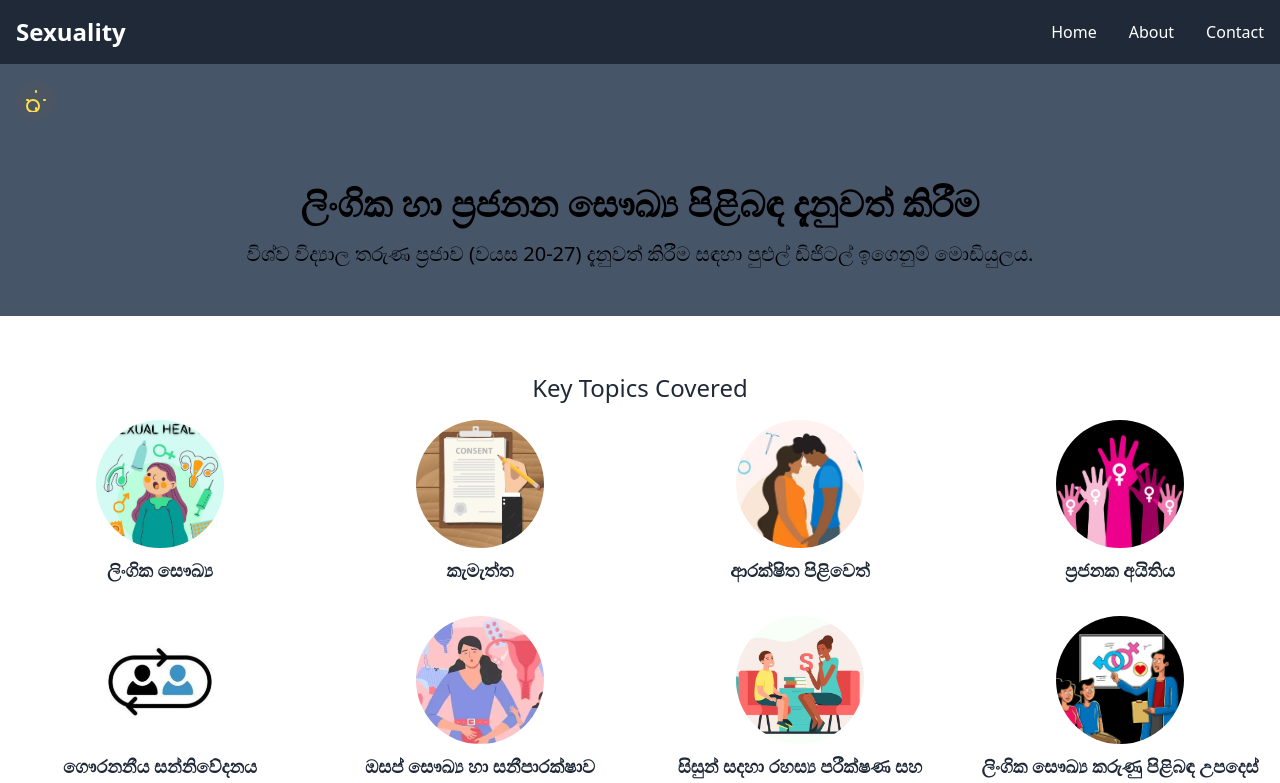
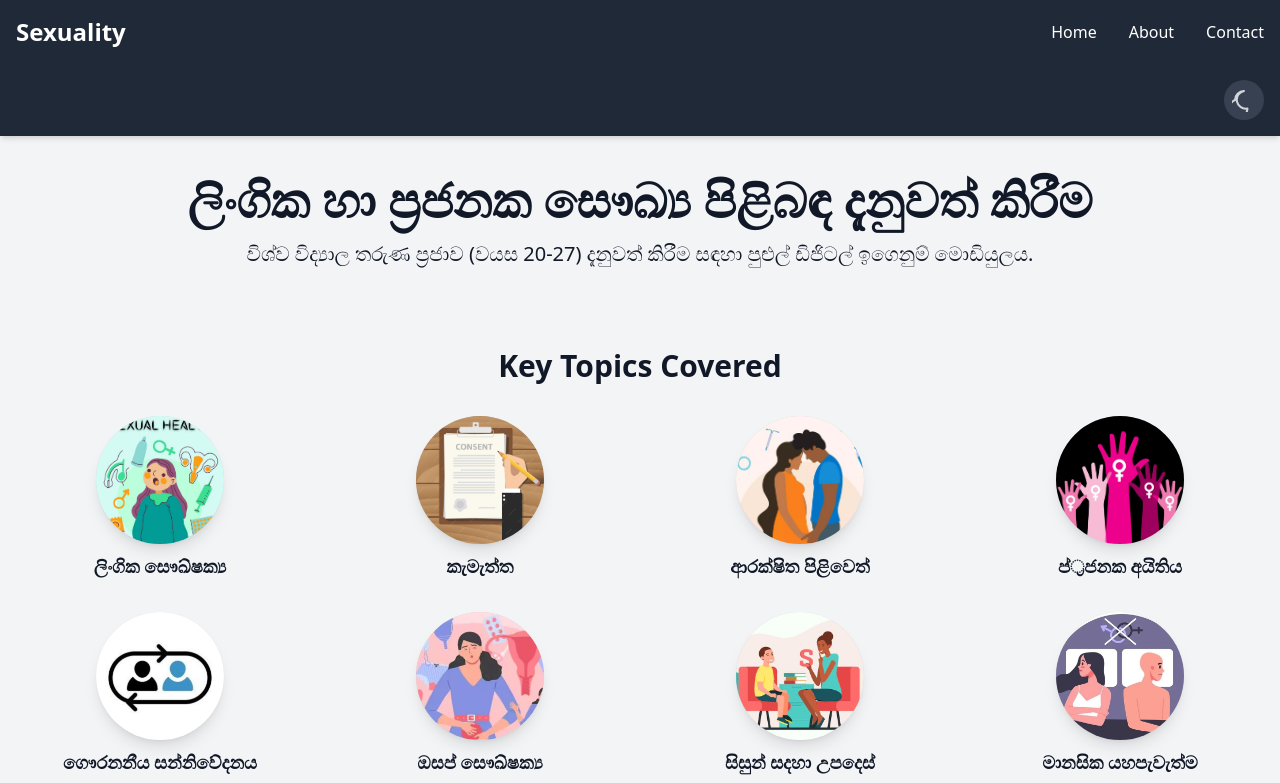
Before and after one commit to tharindu748/Sexuality, a React (Vite) app: page / in a window 1280 px wide. Shown: the top 783 px of the page. Built offline with nearby package versions, Linux system fonts and the light colour scheme.

Commit message:
home page update

```diff
--- a/src/Componants/Navbar.jsx
+++ b/src/Componants/Navbar.jsx
@@ -1,4 +1,4 @@
-// src/components/Navbar.jsx
+
 import React, { useState } from 'react';
 
 const Navbar = () => {
--- a/src/pages/Home.jsx
+++ b/src/pages/Home.jsx
@@ -11,11 +11,10 @@ import Respectful from './image/Respectful.png';
 import Consent from './image/Consent.png';
 import Safe_practices from './image/Safe_practices.png';
 
-
 const HomePage = () => {
   const [isDarkMode, setIsDarkMode] = useState(false);
 
-  // Load the theme from local storage on initial load
+  // Load theme on initial load
   useEffect(() => {
     const savedTheme = localStorage.getItem('theme');
     if (savedTheme === 'dark') {
@@ -28,7 +27,7 @@ const HomePage = () => {
   }, []);
 
   const toggleDarkMode = () => {
-    setIsDarkMode(!isDarkMode);
+    setIsDarkMode((prev) => !prev);
     if (!isDarkMode) {
       document.documentElement.classList.add('dark');
       localStorage.setItem('theme', 'dark');
@@ -39,24 +38,47 @@ const HomePage = () => {
   };
 
   return (
-    <div className={`${isDarkMode ? 'bg-gray-900 text-white' : 'bg-slate-600 text-black'}`}>
+    <div className={`min-h-screen transition-all duration-500 ${isDarkMode ? 'bg-gray-900 text-white' : 'bg-gray-100 text-gray-900'}`}>
       {/* Navbar */}
-      <nav className="p-4">
-        <div className="max-w-screen-xl mx-auto flex justify-between items-center">
-          {/* <div className="text-2xl font-semibold">Sexuality Project</div> */}
+      <nav className="p-4 shadow-md bg-gray-800 text-white">
+        <div className="max-w-7xl mx-auto flex justify-between items-center">
+          <h1 className="text-2xl font-bold"></h1>
 
-          {/* Dark Mode Button */}
+          {/* Dark Mode Toggle */}
           <button
             onClick={toggleDarkMode}
-            className="text-yellow-300 p-2 rounded-full bg-gray-600 hover:bg-gray-500"
+            className="p-2 rounded-full bg-gray-700 hover:bg-gray-600 transition-all"
+            aria-label="Toggle Dark Mode"
           >
             {isDarkMode ? (
-              <svg className="w-6 h-6" fill="none" stroke="currentColor" viewBox="0 0 24 24" xmlns="http://www.w3.org/2000/svg">
-                <path strokeLinecap="round" strokeLinejoin="round" strokeWidth="2" d="M12 3v1m0 16v1m9-9h-1M4 12H3m12 0a6 6 0 11-12 0 6 6 0 0112 0z" />
+              <svg
+                className="w-6 h-6 text-yellow-300"
+                fill="none"
+                stroke="currentColor"
+                viewBox="0 0 24 24"
+                xmlns="http://www.w3.org/2000/svg"
+              >
+                <path
+                  strokeLinecap="round"
+                  strokeLinejoin="round"
+                  strokeWidth="2"
+                  d="M12 3v1m0 16v1m9-9h-1M4 12H3m16.364 4.364l-.707-.707M7.05 7.05l-.707-.707m12.02 12.02l-.707.707M7.05 16.95l-.707.707M16.95 7.05l-.707-.707"
+                />
               </svg>
             ) : (
-              <svg className="w-6 h-6" fill="none" stroke="currentColor" viewBox="0 0 24 24" xmlns="http://www.w3.org/2000/svg">
-                <path strokeLinecap="round" strokeLinejoin="round" strokeWidth="2" d="M12 3v1m0 16v1m9-9h-1M4 12H3m6 0a6 6 0 11-6 6 6 6 0 016-6z" />
+              <svg
+                className="w-6 h-6 text-gray-300"
+                fill="none"
+                stroke="currentColor"
+                viewBox="0 0 24 24"
+                xmlns="http://www.w3.org/2000/svg"
+              >
+                <path
+                  strokeLinecap="round"
+                  strokeLinejoin="round"
+                  strokeWidth="2"
+                  d="M12 3a9 9 0 00-9 9 9 9 0 1012.454 8.536A7 7 0 0112 3z"
+                />
               </svg>
             )}
           </button>
@@ -64,158 +86,57 @@ const HomePage = () => {
       </nav>
 
       {/* Hero Section */}
-      <section className="text-center py-12">
-        <div className="max-w-screen-xl mx-auto px-4">
-          <h1 className="text-4xl font-bold">ලිංගික හා ප්‍රජනන සෞඛ්‍ය පිළිබඳ දැනුවත් කිරීම</h1>
-          <p className="mt-4 text-xl">විශ්ව විද්‍යාල තරුණ ප්‍රජාව (වයස 20-27) දැනුවත් කිරීම සඳහා පුළුල් ඩිජිටල් ඉගෙනුම් මොඩියුලය.
+      <section className="text-center py-10">
+        <div className="max-w-7xl mx-auto px-4">
+          <h1 className="text-4xl font-extrabold sm:text-5xl">ලිංගික හා ප්‍රජනක සෞඛ්‍ය පිළිබඳ දැනුවත් කිරීම</h1>
+          <p className="mt-4 text-lg sm:text-xl">
+          විශ්ව විද්‍යාල තරුණ ප්‍රජාව (වයස 20-27) දැනුවත් කිරීම සඳහා පුළුල් ඩිජිටල් ඉගෙනුම් මොඩියුලය.
           </p>
         </div>
       </section>
 
-      {/* Project Description Section */}
-      <section className="py-8 px-4 bg-white">
-  <div className="max-w-screen-xl mx-auto text-center text-gray-800">
-    {/* <h2 className="text-3xl font-semibold">Our Group Project</h2>
-    <p className="mt-4 text-lg">
-      Our faculty has developed a comprehensive sexual and reproductive health awareness project for young adults (ages 20-27).
-      The project is a digital learning module designed to educate young adults about the essential aspects of sexual and reproductive health.
-    </p> */}
-
-    <h3 className="text-2xl font-medium mt-6">Key Topics Covered</h3>
-    <div className="grid grid-cols-1 sm:grid-cols-2 md:grid-cols-3 lg:grid-cols-4 gap-8 mt-4">
-      {/* ලිංගික සෞඛ්‍ය */}
-      <Link to="/Sexual_health" className="group text-center">
-        <div className="w-32 h-32 mx-auto bg-gray-200 rounded-full overflow-hidden">
+      {/* Topics Section */}
+      <section className="py-10">
+        <div className="max-w-7xl mx-auto px-4">
+          <h2 className="text-3xl font-semibold text-center mb-8">Key Topics Covered</h2>
+          <div className="grid grid-cols-1 sm:grid-cols-2 md:grid-cols-3 lg:grid-cols-4 gap-8">
+            {/* Topic Cards */}
+            {topics.map((topic) => (
+              <Link
+                to={topic.link}
+                key={topic.title}
+                className="group text-center hover:scale-105 transform transition duration-300"
+              >
+                <div className="w-32 h-32 mx-auto bg-gray-300 dark:bg-gray-700 rounded-full overflow-hidden shadow-lg">
                   <img
-            src={Sexual_health}// Replace with your image source
-            alt="Security Practices"
-            className="w-full h-full object-cover group-hover:scale-105 transition-transform duration-300"
+                    src={topic.image}
+                    alt={topic.title}
+                    className="w-full h-full object-cover group-hover:opacity-80 transition duration-300"
                   />
                 </div>
-        <h4 className="mt-2 text-lg font-semibold group-hover:text-gray-700">ලිංගික සෞඛ්‍ය</h4>
+                <h4 className="mt-2 text-lg font-semibold group-hover:text-blue-500 dark:group-hover:text-yellow-300">
+                  {topic.title}
+                </h4>
               </Link>
-
-      {/* කැමැත්ත */}
-      <Link to="/Consent" className="group text-center">
-        <div className="w-32 h-32 mx-auto bg-gray-200 rounded-full overflow-hidden">
-          <img
-            src={Consent}// Replace with your image source
-            alt="Right to Worship"
-            className="w-full h-full object-cover group-hover:scale-105 transition-transform duration-300"
-          />
+            ))}
           </div>
-        <h4 className="mt-2 text-lg font-semibold group-hover:text-gray-700">කැමැත්ත</h4>
-      </Link>
-
-      {/* ආරක්ෂිත පිළිවෙත් */}
-      <Link to="/Safe_practices" className="group text-center">
-        <div className="w-32 h-32 mx-auto bg-gray-200 rounded-full overflow-hidden">
-          <img
-            src={Safe_practices}// Replace with your image source
-            alt="Health and Hygiene"
-            className="w-full h-full object-cover group-hover:scale-105 transition-transform duration-300"
-          />
-        </div>
-        <h4 className="mt-2 text-lg font-semibold group-hover:text-gray-700">ආරක්ෂිත පිළිවෙත්</h4>
-      </Link>
-
-      {/* ප්‍රජනක අයිතිය */}
-      <Link to="/ReproductiveRights" className="group text-center">
-        <div className="w-32 h-32 mx-auto bg-gray-200 rounded-full overflow-hidden">
-          <img
-            src={reproductive_right} // Replace with your image source
-            alt="Confidential Screening"
-            className="w-full h-full object-cover group-hover:scale-105 transition-transform duration-300"
-          />
-        </div>
-        <h4 className="mt-2 text-lg font-semibold group-hover:text-gray-700">ප්‍රජනක අයිතිය</h4>
-      </Link>
-
-      {/*ගෞරනනීය සන්නිවේදනය */}
-      <Link to="/Respectful_communication" className="group text-center">
-        <div className="w-32 h-32 mx-auto bg-gray-200 rounded-full overflow-hidden">
-          <img
-            src={Respectful}// Replace with your image source
-            alt="Sexual Health Counseling"
-            className="w-full h-full object-cover group-hover:scale-105 transition-transform duration-300"
-          />
-        </div>
-        <h4 className="mt-2 text-lg font-semibold group-hover:text-gray-700">ගෞරනනීය සන්නිවේදනය</h4>
-      </Link>
-
-      {/* ඔසප් සෞඛ්‍ය හා සනීපාරක්ෂාව */}
-      <Link to="/MenstrualHealthandHygiene" className="group text-center">
-        <div className="w-32 h-32 mx-auto bg-gray-200 rounded-full overflow-hidden">
-          <img
-            src={Menstrual_health} // Replace with your image source
-            alt="Open Discussions with Parents"
-            className="w-full h-full object-cover group-hover:scale-105 transition-transform duration-300"
-          />
-        </div>
-        <h4 className="mt-2 text-lg font-semibold group-hover:text-gray-700">ඔසප් සෞඛ්‍ය හා සනීපාරක්ෂාව</h4>
-      </Link>
-
-      {/* සිසුන් සදහා රහස්‍ය පරීක්ෂණ සහ උපදෙස් සේවාව */}
-      <Link href="/Confidential_Screenings_and_Counseling_Services_for_Students" className="group text-center">
-        <div className="w-32 h-32 mx-auto bg-gray-200 rounded-full overflow-hidden">
-          <img
-            src={Counseling_Services_for_Students} // Replace with your image source
-            alt="Mental Health Support"
-            className="w-full h-full object-cover group-hover:scale-105 transition-transform duration-300"
-          />
-        </div>
-        <h4 className="mt-2 text-lg font-semibold group-hover:text-gray-700">සිසුන් සදහා රහස්‍ය පරීක්ෂණ සහ උපදෙස් සේවාව</h4>
-      </Link>
-
-      {/*ලිංගික සෞඛ්‍ය කරුණු පිළිබඳ උපදෙස් ලබා ගැනීම*/}
-      <Link to="/Seeking_Advice" className="group text-center">
-        <div className="w-32 h-32 mx-auto bg-gray-200 rounded-full overflow-hidden">
-          <img
-            src={Seeking_Advice_on_Sexual} // Replace with your image source
-            alt="Youth Contributions"
-            className="w-full h-full object-cover group-hover:scale-105 transition-transform duration-300"
-          />
-        </div>
-        <h4 className="mt-2 text-lg font-semibold group-hover:text-gray-700">ලිංගික සෞඛ්‍ය කරුණු පිළිබඳ උපදෙස් ලබා ගැනීම</h4>
-      </Link>
-
-
-          {/*දෙමාපියන් සහ ප්‍රජාව සමඟ විවෘත සාකච්ඡා*/}
-          <Link to="/Open_Discussions_with_parents_and_the_community" className="group text-center">
-        <div className="w-32 h-32 mx-auto bg-gray-200 rounded-full overflow-hidden">
-          <img
-            src={Open_Discussions}// Replace with your image source
-            alt="Youth Contributions"
-            className="w-full h-full object-cover group-hover:scale-105 transition-transform duration-300"
-          />
-        </div>
-        <h4 className="mt-2 text-lg font-semibold group-hover:text-gray-700">දෙමාපියන් සහ ප්‍රජාව සමඟ විවෘත සාකච්ඡා</h4>
-      </Link>
-
-
-
-          {/*ලිංගිකත්වය හා සම්බන්ධ මානසික යහපැවැත්ම*/}
-          <Link to="/Mental" className="group text-center">
-        <div className="w-32 h-32 mx-auto bg-gray-200 rounded-full overflow-hidden">
-          <img
-            src={Mental_well_being} // Replace with your image source
-            alt="Youth Contributions"
-            className="w-full h-full object-cover group-hover:scale-105 transition-transform duration-300"
-          />
-        </div>
-        <h4 className="mt-2 text-lg font-semibold group-hover:text-gray-700">ලිංගිකත්වය හා සම්බන්ධ මානසික යහපැවැත්ම</h4>
-      </Link>
-      </div>
-    {/* <p className="mt-4 text-lg">
-      The digital learning module provides an engaging, self-paced experience where students can access information about sexual and reproductive health in a safe and supportive environment.
-    </p>
-    <p className="mt-4 text-lg font-medium">
-      This project is designed to be presented in a 10-minute digital learning module, addressing key aspects of sexual and reproductive health.
-    </p> */}
         </div>
       </section>
     </div>
   );
 };
 
+const topics = [
+  { title: 'ලිංගික සෞඛ්ෂක්‍ය', image: Sexual_health, link: '/Sexual_health' },
+  { title: 'කැමැත්ත', image: Consent, link: '/Consent' },
+  { title: 'ආරක්ෂිත පිළිවෙත්', image: Safe_practices, link: '/Safe_practices' },
+  { title: 'ප්්‍රජනක අයිතිය', image: reproductive_right, link: '/ReproductiveRights' },
+  { title: 'ගෞරනනීය සන්නිවේදනය', image: Respectful, link: '/Respectful_communication' },
+  { title: 'ඔසප් සෞඛ්ෂක්‍ය', image: Menstrual_health, link: '/MenstrualHealthandHygiene' },
+  { title: 'සිසුන් සදහා උපදෙස්', image: Counseling_Services_for_Students, link: '/Counseling_Services' },
+  { title: 'මානසික යහපැවැත්ම', image: Mental_well_being, link: '/Mental' },
+  { title: 'විවෘත සාකච්ඡා', image: Open_Discussions, link: '/Open_Discussions' },
+  { title: 'උපදෙස් ලබා ගැනීම', image: Seeking_Advice_on_Sexual, link: '/Seeking_Advice' },
+];
+
 export default HomePage;
```
Lines whose indentation alone changed are shown as unchanged.
